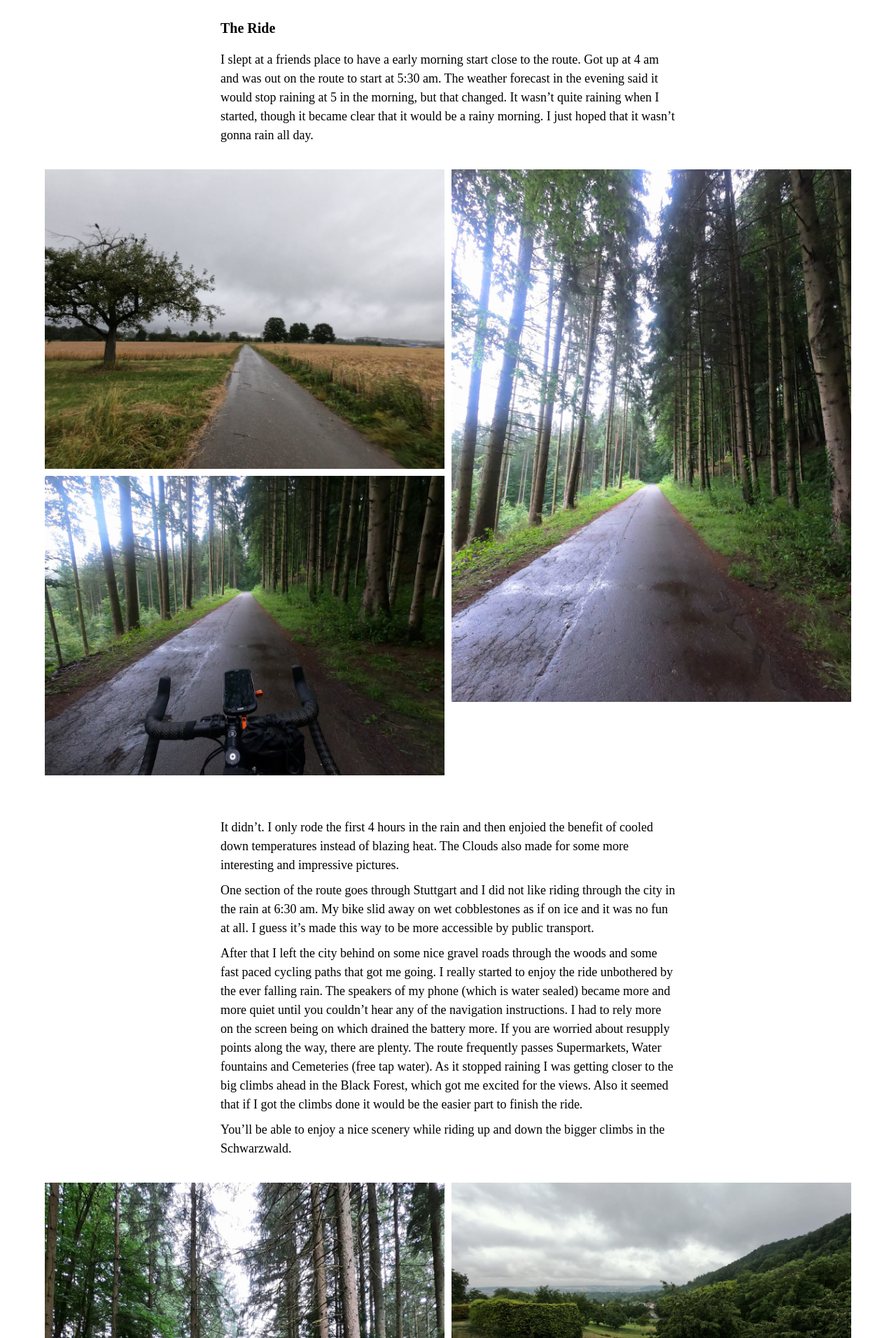
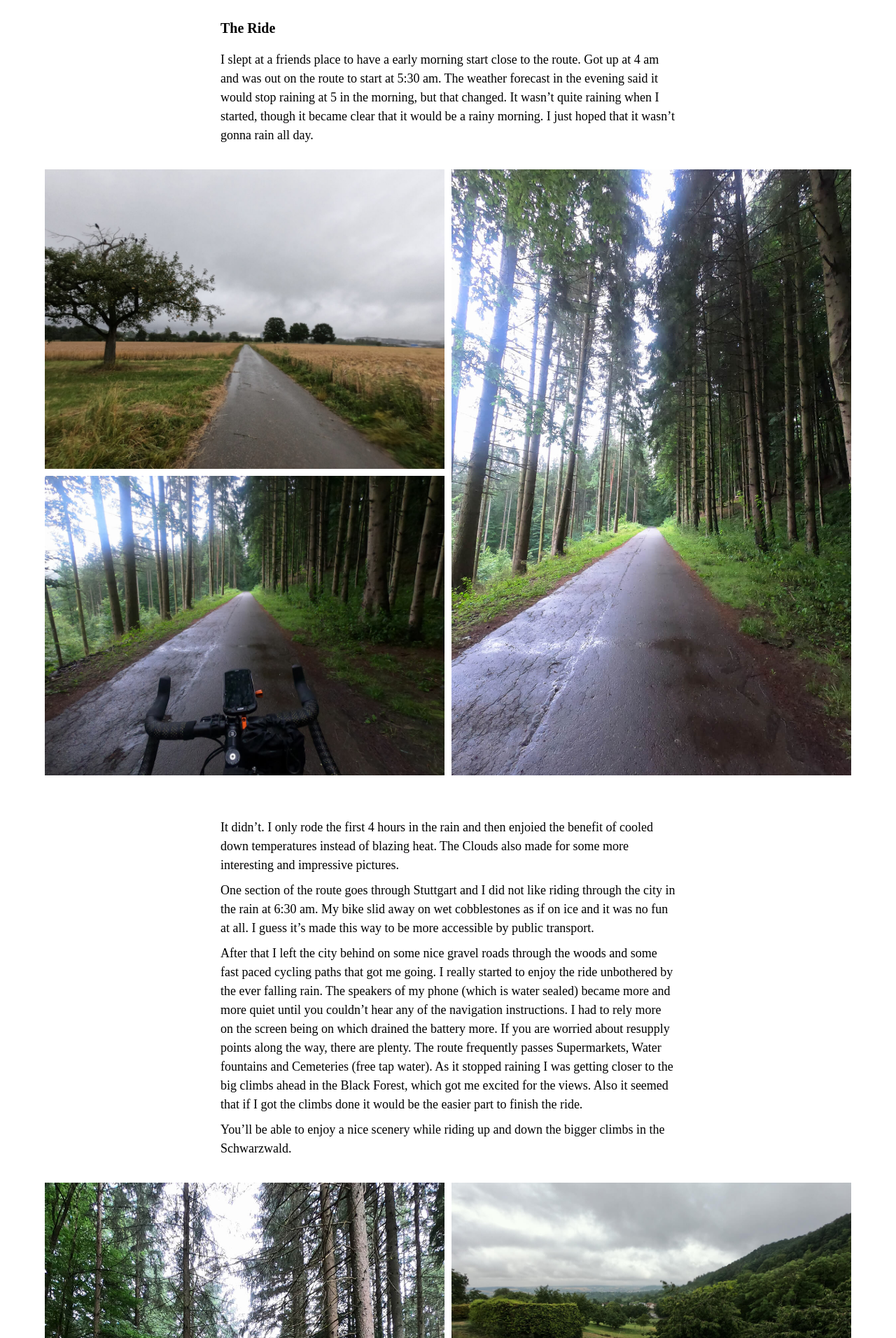
Before and after one commit to SebastianSlash/SebastianSlash.github.io, a Jekyll site: the page built from _posts/adventure/2020-07-21-riding-the-orbit360-BW.md, in a window 1280 px wide. Shown: the part 1656-3568 px from the top of the page at 70% size. Built offline with Jekyll 4.4.1, drawn with Linux system fonts in a browser that asks for light colours; some web fonts are replaced.

Commit message:
adapted portrait images height

```diff
--- a/_posts/adventure/2020-07-21-riding-the-orbit360-BW.md
+++ b/_posts/adventure/2020-07-21-riding-the-orbit360-BW.md
@@ -35,12 +35,12 @@ galleries:
     parts:
       - layout: landscape
         images:
-          - { url: 'orbit360bw_12.jpg', alt: 'boooh'}
+          - { url: 'orbit360bw_14.jpg', alt: 'boooh'}
       - layout: equal
         images:
+          - { url: 'orbit360bw_12.jpg', alt: 'boooh'}
+          - { url: 'orbit360bw_13.jpg', alt: 'boooh'}
           - { url: 'orbit360bw_11.jpg', alt: 'boooh'}
-          - { url: 'orbit360bw_13.jpg', alt: 'boooh'}
-          - { url: 'orbit360bw_14.jpg', alt: 'boooh'}
           - { url: 'orbit360bw_15.jpg', alt: 'boooh'}
           - { url: 'orbit360bw_16.jpg', alt: 'boooh'}
           - { url: 'orbit360bw_17.jpg', alt: 'boooh'}
--- a/_sass/blog.sass
+++ b/_sass/blog.sass
@@ -84,6 +84,10 @@
     list-style: none
     margin-left: 2%
 
+// ================================================================================================================
+// GALLERY
+// ================================================================================================================
+
 .post-gallery
   grid-column: 1 / 4
   justify-self: center
@@ -107,32 +111,20 @@
   .right-portrait
     display: grid
     grid-template-rows: minmax(300px, 1fr)
-.gallery.left-portrait,
-.gallery.right-portrait,
+
+.gallery
+  .portrait
+    img
+      height: 100%
+      object-fit: cover
 .gallery.landscape
-  max-height: 100vh
+  img
+    max-height: 50vh
+    object-fit: cover
 
-
-.gallery.left-portrait.portrait,
-.gallery.right-portrait.portrait,
-  img
-    max-height: 100vh
-// .gallery.left-portrait.img_1
-//   grid-row: 1 / 3
-//   grid-column: 1 / 2
-//   align-self: stretch
-// .gallery.left-portrait.img_2
-//   grid-row: 1 / 2
-//   grid-column: 2 / 3
-// .gallery.left-portrait.img_3
-//   grid-row: 2 / 3
-//   grid-column: 2 / 3
-// .gallery.right-portrait.img_3
-//   grid-row: 1 / -3
-//   align-self: stretch
-
-// .gallery.landscape.img_1
-//   grid-column: 1 / -1
+// ================================================================================================================
+// CODE FIELDS
+// ================================================================================================================
 
 div[class^="language"]
   margin: 1em 0
@@ -258,7 +250,7 @@ p.abstract
 
 // ================================================================================================================
 // ================================================================================================================
-// THIS WORKS
+// FEATURED IMAGE
 // ================================================================================================================
 
 .feat-img
@@ -273,6 +265,11 @@ p.abstract
   grid-area: feat
   height: 400px
 
+// ================================================================================================================
+// ================================================================================================================
+// BACK TO TOP
+// ================================================================================================================
+
 .goUp
   grid-area: up
   padding: 8vh 0vh 3vh 0vh
@@ -285,7 +282,10 @@ p.abstract
   i:hover
     transform: scale(1.2)
 
-
+// ================================================================================================================
+// ================================================================================================================
+// CHECK BOXES
+// ================================================================================================================
 
   /* Step 1: Common Properties: All required to make icons render reliably */
 .task-list-item
@@ -315,6 +315,7 @@ p.abstract
 // ================================================================================================================
 // SOCIAL SHARE LINKS
 // ================================================================================================================
+
 .social-share
   display: flex
   flex-direction: column
```
Also changed, not shown: _posts/tech/2020-12-14-setting-up-plantuml-with-atom.md (+8 -2 lines).
